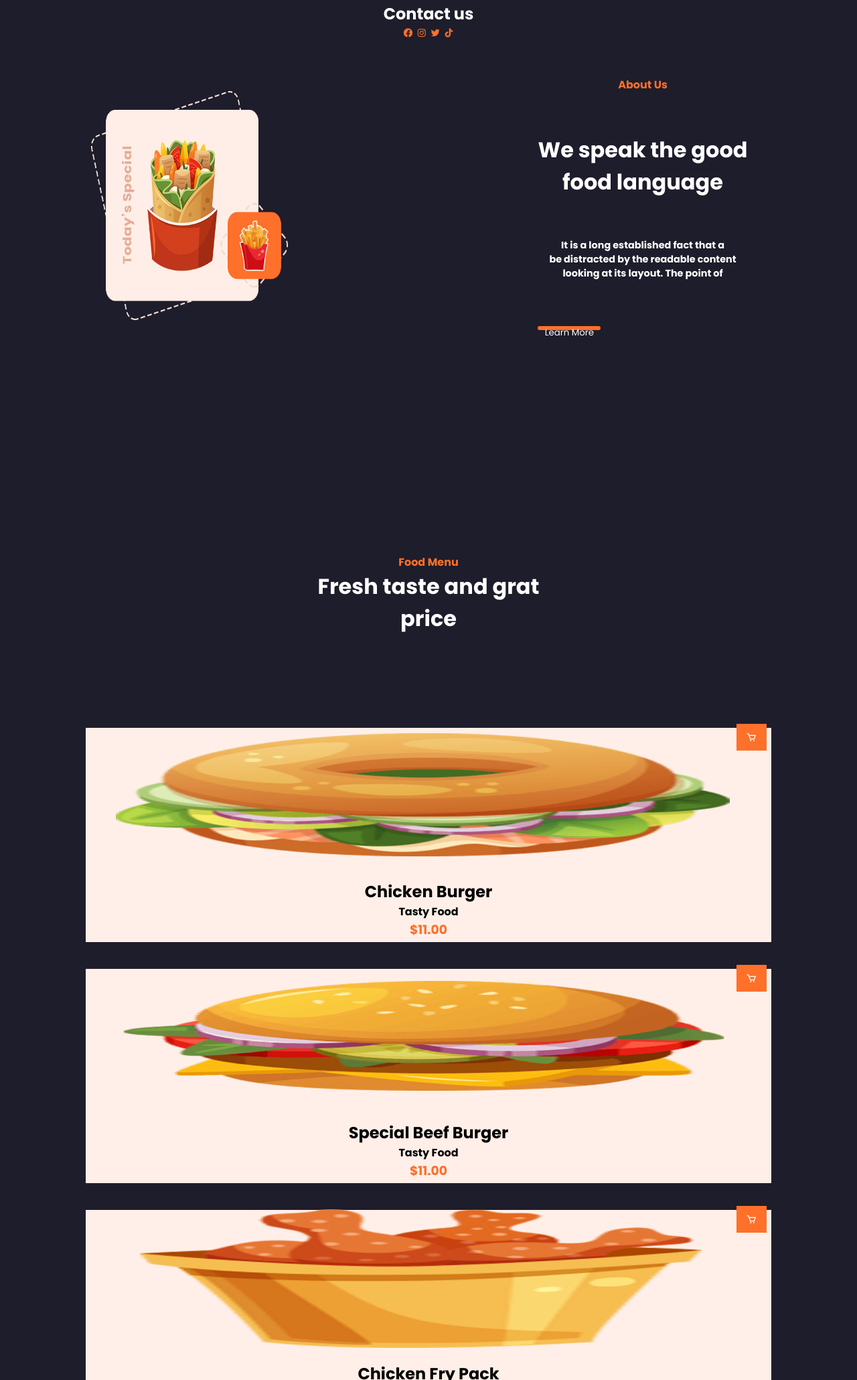
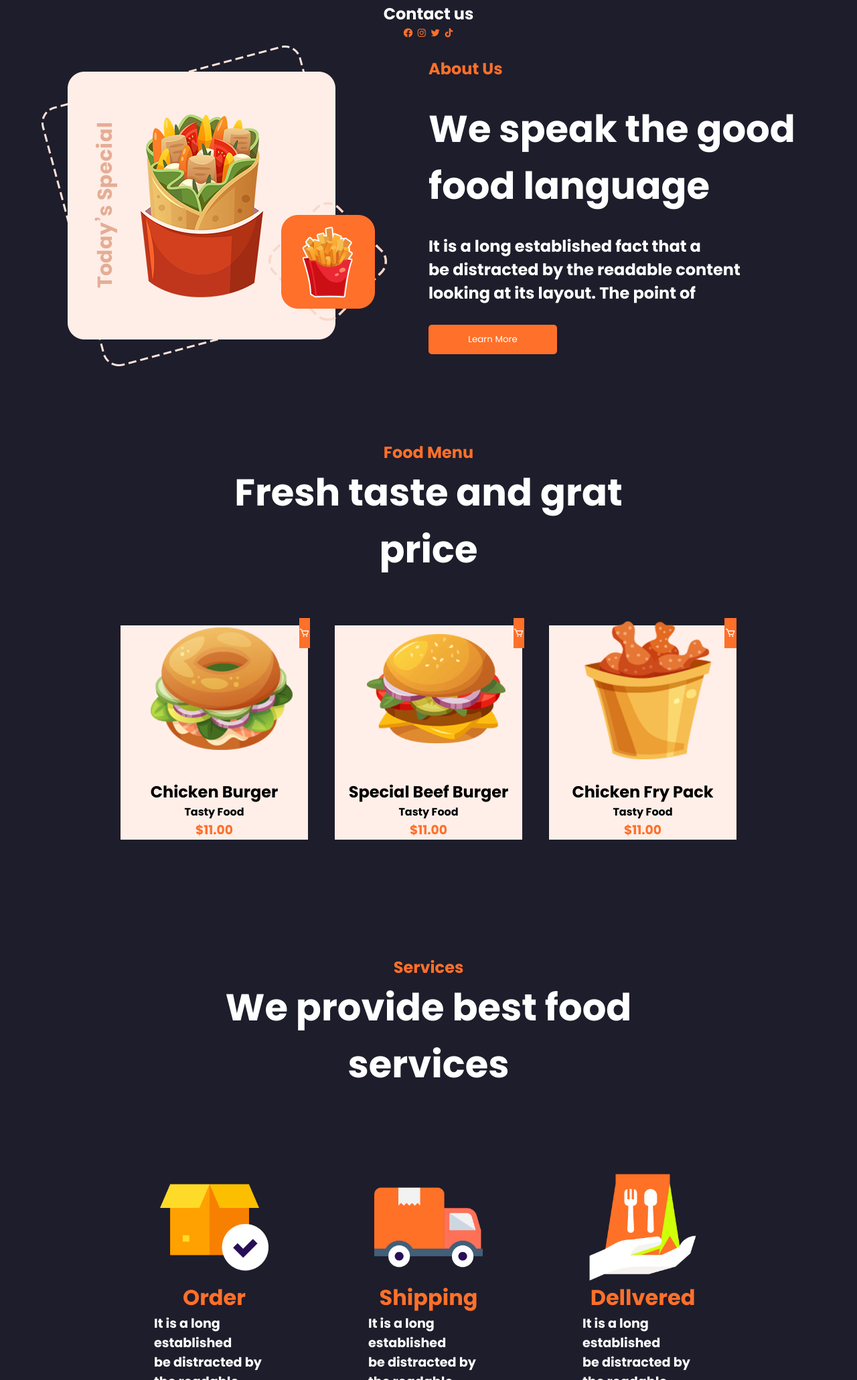
Before and after one commit to DavidJJulio/proyectoWeb, a plain HTML site: page index.html in a window 1280 px wide. Shown: the part 739-2800 px from the top of the page at 67% size. Drawn offline with nearby package versions, Linux system fonts and the light colour scheme.

Commit message:
feat: :sparkles: Pc view done
Only the cellphone menu is remaining

```diff
--- a/css/style.css
+++ b/css/style.css
@@ -40,13 +40,19 @@
    display: flex;
    justify-content: center;
    align-items: center;
-   width: 25px;
-   height: 25px;
+   height: auto;
+   width: auto;
    font-size: 1.9em;
  }
- .header div:hover {
+ .header div i {
+   color: var(--color-primary);
+ }
+ .header div a {
+   color: var(--color-third);
+   font-size: 0.1em;
+ }
+ .header div i:hover {
    font-weight: bold;
-   box-shadow: 0px 0px 2px 0px var(--color-primary);
  }
 
  .footer {
@@ -197,6 +203,10 @@
    color: var(--color-secundary);
    border: none;
 }
+.about__text button:hover {
+   font-weight: bold;
+   box-shadow: 0px 0px 10px 0px var(--color-primary);
+}
 .about__img {
    width: 100%;
    height: 50%;
@@ -305,10 +315,10 @@
 
 .main__services {
    width: 100%;
-   height: 200vh;
+   height: 220vh;
    display: flex;
    flex-direction: column;
-   gap: 60px;
+   gap: 100px;
 }
 .services__text {
    display: flex;
@@ -338,11 +348,14 @@
    width: 100%;
    height: 50vh;
    padding: 20px;
-   gap: 10px;
+
 }
-.services__img_1 img, .services__img_2 img, .services__img_3 img{
-   width: 70%;
+.services__img_1 .divimg img, .services__img_2 .divimg img, .services__img_3 .divimg img{
+   width: 90%;
    height: 70%;
+}
+.divimg {
+   height: auto;
 }
 .services__img_1 h1, .services__img_2 h1 , .services__img_3 h1  {
    color: var(--color-primary);
@@ -406,6 +419,10 @@
    color: var(--color-secundary);
    border: none;
 }
+.box__box button:hover {
+   font-weight: bold;
+   box-shadow: 0px 0px 10px 0px var(--color-primary);
+}
 
 
 
@@ -421,7 +438,7 @@
 /* MENU__LINKS */
 .main__last {
    width: 100%;
-   height: 100vh;
+   height: 111vh;
 }
 .last__text {
    width: 100%;
@@ -479,6 +496,24 @@
 
 /* PC SITE */
 @media (width > 700px) {
+   .header div {
+      display: flex;
+      justify-content: space-between;
+      width: 30%;
+   }
+   .header div a {
+      color: var(--color-secundary);
+      font-size: .5em;
+      text-decoration: none;
+   }
+   .header div a:hover {
+      font-weight: bold;
+     font-style: oblique;
+   }
+   .header div i {
+      color: transparent;
+      position: absolute;
+   }
    .main__home {
       display: grid;
       display: flex;
@@ -529,6 +564,27 @@
       width: 100%;
       height: 100%;
       grid-area: texto;
+      display: flex;
+      gap: 30px;
+      align-items: start;
+   }
+   .about__text h6{
+      width: auto;
+      font-size: 1.5em;
+   }
+   .about__text div h1 {
+      width: 100%;
+      display: flex;
+      align-items: start;
+      justify-content: flex-start;
+      font-size: 3.5em;
+   }
+   .about__text div h5 {
+      width: 100%;
+      display: flex;
+      align-items: start;
+      justify-content: flex-start;
+      font-size: 1.5em;
    }
    .about__img {
       display: grid;
@@ -536,4 +592,137 @@
       height: 100%;
       grid-area: img;
    }
+   .about__img img {
+      width: 100%;
+      height: 100%;
+   }
+   .main__food {
+      height: 100vh;
+      display: grid;
+      grid-template-columns: 0.5fr 1fr 1fr 1fr 0.5fr;
+      grid-template-rows: 1fr 1fr 0.5fr;
+      grid-template-areas:
+      "texto texto texto texto texto"
+      ". img1 img2 img3 ."
+      ". . . . ."
+      ;
+   }
+   .food__text {
+      display: grid;
+      grid-area: texto;
+      display: flex;
+   }
+   .food__text h6 {
+      font-size: 1.5em;
+   }
+   .food__text div h1{
+      font-size: 3.5em;
+   }
+   .food__img_1 {
+      display: grid;
+      grid-area: img1;
+      display: flex;
+      width: auto;
+      padding-bottom: 10px;
+   }
+   .food__img_2 {
+      display: grid;
+      grid-area: img2;
+      display: flex;
+      width: auto;
+      padding-bottom: 10px;
+   }
+   .food__img_3 {
+      display: grid;
+      grid-area: img3;
+      display: flex;
+      width: auto;
+      padding-bottom: 10px;
+   }
+   .food__img_1 div i, .food__img_2 div i, .food__img_3 div i {
+      padding: 0;
+      margin: 0;
+      width: 45px;
+      height: 45px;
+   }
+   .food__img_1 div, .food__img_2 div, .food__img_3 div {
+      margin-bottom: 10px;
+   }
+   .main__services {
+      height: 100vh;
+      display: grid;
+      grid-template-columns: 0.5fr 1fr 1fr 1fr 0.5fr;
+      grid-template-rows: 1fr 1fr 0.5fr;
+      grid-template-areas:
+      "texto texto texto texto texto"
+      ". img1 img2 img3 ."
+      ". . . . ."
+      ;
+   }
+   .services__text {
+      display: grid;
+      grid-area: texto;
+      display: flex;
+   }
+   .services__text h6 {
+      font-size: 1.5em;
+   }
+   .services__text div h1{
+      font-size: 3.5em;
+   }
+   .services__img_1 {
+      display: grid;
+      grid-area: img1;
+   }
+   .services__img_2 {
+      display: grid;
+      grid-area: img2;
+   }
+   .services__img_3 {
+      display: grid;
+      grid-area: img3;
+   }
+   .services__img_1 div, .services__img_2 div, .services__img_3 div{
+      display: flex;
+      flex-direction: column;
+      align-items: center;
+      font-size: 1.2em;
+   }
+   .services__img_1 h1, .services__img_2 h1, .services__img_3 h1 {
+      width: 100%;
+      display: flex;
+      justify-content: center;
+   }
+   .main__box {
+      height: 100vh;
+      width: 100%;
+      display: flex;
+      justify-content: center;
+      align-content: center;
+      flex-wrap: wrap;
+   }
+   .box__box {
+      width: 60%;
+      height: 50%;
+   }
+   .box__box div h1 {
+      font-size: 2.8em;
+   }
+   .box__box button {
+      margin-top: 20px;
+   }
+   .main__last {
+      height: 50vh;
+   }
+   .last__text {
+      display: flex;
+      flex-direction: row;
+      justify-content: space-evenly;
+   }
+   .last__text h1 {
+      font-size: 2.3em;
+   }
+   .last__text div div p {
+      font-size: 1.3em;
+   }
 }
--- a/index.html
+++ b/index.html
@@ -11,7 +11,14 @@
 <body>
     <header class="header">
         <h2>Foods</h2>
-        <div><i class='bx bx-menu'></i></div>
+        <div>
+            <a href="#">Home</a>
+            <a href="#">About</a>
+            <a href="#">Menu</a>
+            <a href="#">Service</a>
+            <a href="#">Contact</a>
+            <i class='bx bx-menu'></i>
+        </div>
     </header>
     <main>
         <section class="main__home">
@@ -94,7 +101,9 @@
                 </div>
             </div>
             <div class="services__img_1">
-                <img src="storage/img/s1.png">
+                <div class="divimg">
+                    <img src="storage/img/s1.png">
+                </div>
                 <h1>Order</h1>
                 <div>
                     <h2>It is a long established</h2>
@@ -103,7 +112,9 @@
                 </div>
             </div>
             <div class="services__img_2">
-                <img src="storage/img/s2.png">
+                <div class="divimg">
+                    <img src="storage/img/s2.png">
+                </div>
                 <h1>Shipping</h1>
                 <div>
                     <h2>It is a long established</h2>
@@ -112,7 +123,9 @@
                 </div>
             </div>
             <div class="services__img_3">
-                <img src="storage/img/s3.png">
+                <div class="divimg">
+                    <img src="storage/img/s3.png">
+                </div>
                 <h1>Dellvered</h1>
                 <div>
                     <h2>It is a long established</h2>
```
